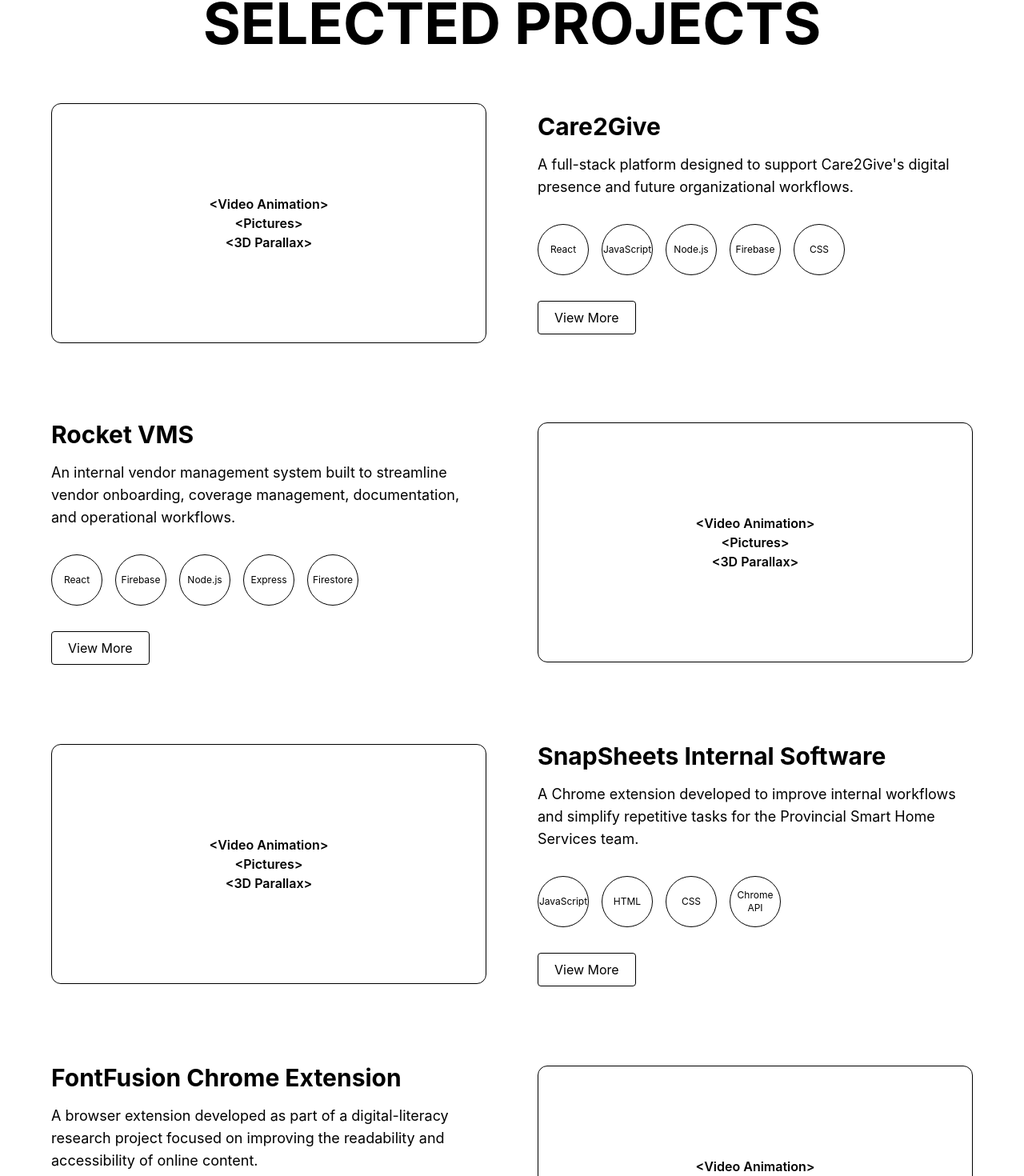
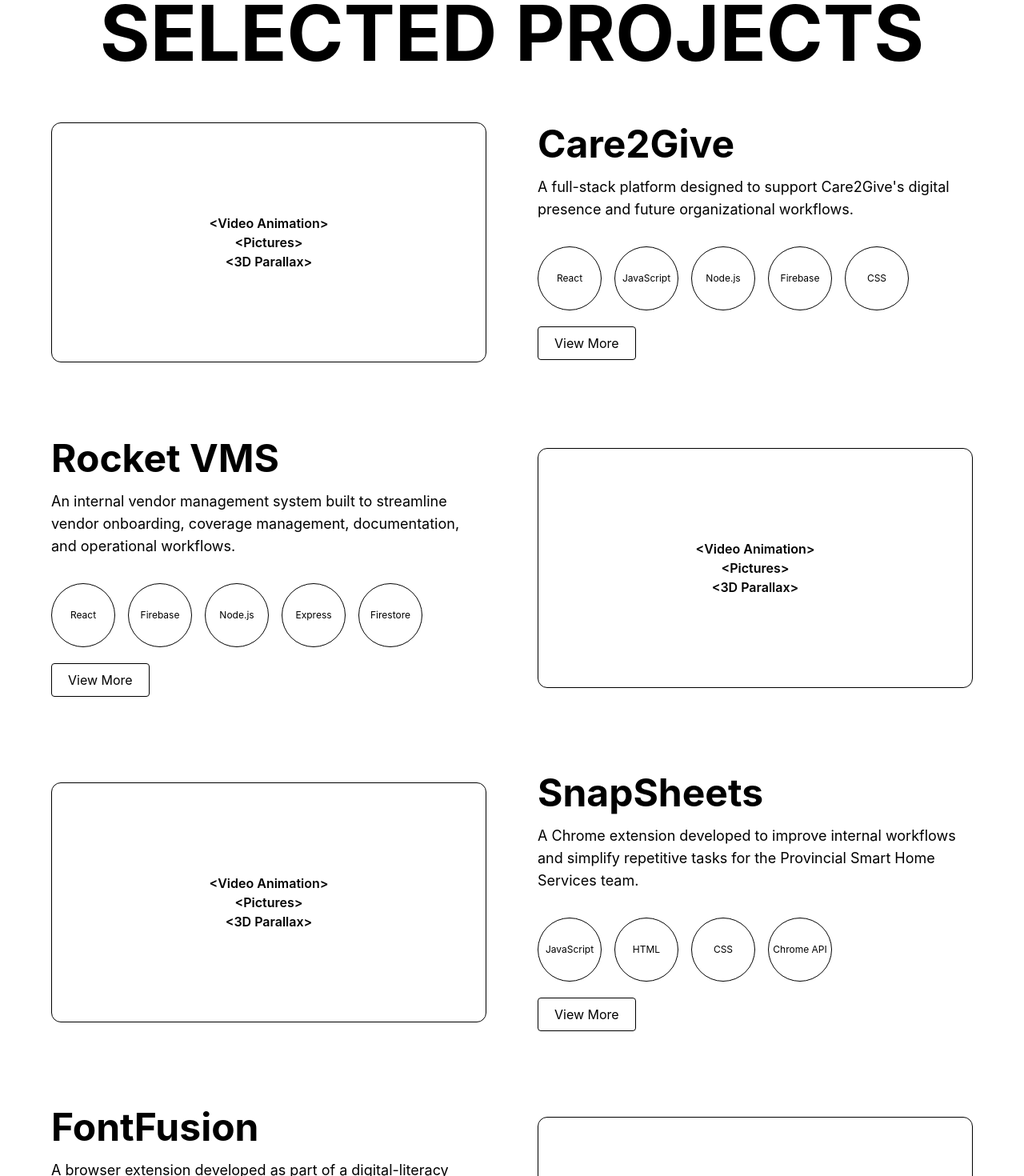
Before and after one commit to shuaiby18/portfolio, a React app: page / in a window 1280 px wide. Shown: the part 1779-3249 px from the top of the page at 80% size. Built offline with nearby package versions, Linux system fonts and the light colour scheme; the HTML template or start-up script is replaced by a standard one.

Commit message:
Adjusted Projects Styling

```diff
--- a/src/components/Projects.jsx
+++ b/src/components/Projects.jsx
@@ -12,13 +12,13 @@ const projects = [
     tech: ["React", "Firebase", "Node.js", "Express", "Firestore"],
   },
   {
-    title: "SnapSheets Internal Software",
+    title: "SnapSheets",
     description:
       "A Chrome extension developed to improve internal workflows and simplify repetitive tasks for the Provincial Smart Home Services team.",
     tech: ["JavaScript", "HTML", "CSS", "Chrome API"],
   },
   {
-    title: "FontFusion Chrome Extension",
+    title: "FontFusion",
     description:
       "A browser extension developed as part of a digital-literacy research project focused on improving the readability and accessibility of online content.",
     tech: ["JavaScript", "HTML", "CSS", "Chrome API"],
@@ -32,7 +32,7 @@ function Projects() {
       {/* Standard centered container */}
       <div className="max-w-7xl mx-auto px-6 md:px-10 lg:px-16">
 
-        <h2 className="text-7xl font-bold text-center mb-16">
+        <h2 className="text-8xl font-bold text-center mb-16">
           SELECTED PROJECTS
         </h2>
 
@@ -60,7 +60,7 @@ function Projects() {
               {/* Project information */}
               <div className={index % 2 === 1 ? "order-1" : ""}>
 
-                <h3 className="text-3xl font-bold mb-4">
+                <h3 className="text-5xl font-bold mb-4">
                   {project.title}
                 </h3>
 
@@ -69,12 +69,12 @@ function Projects() {
                 </p>
 
                 {/* Tech stack */}
-                <div className="flex gap-4 flex-wrap mb-8">
+                <div className="flex gap-4 flex-wrap mb-5">
 
                   {project.tech.map((technology) => (
                     <div
                       key={technology}
-                      className="w-16 h-16 border rounded-full flex items-center justify-center text-xs text-center"
+                      className="w-20 h-20 border rounded-full flex items-center justify-center text-xs text-center"
                     >
                       {technology}
                     </div>
```
